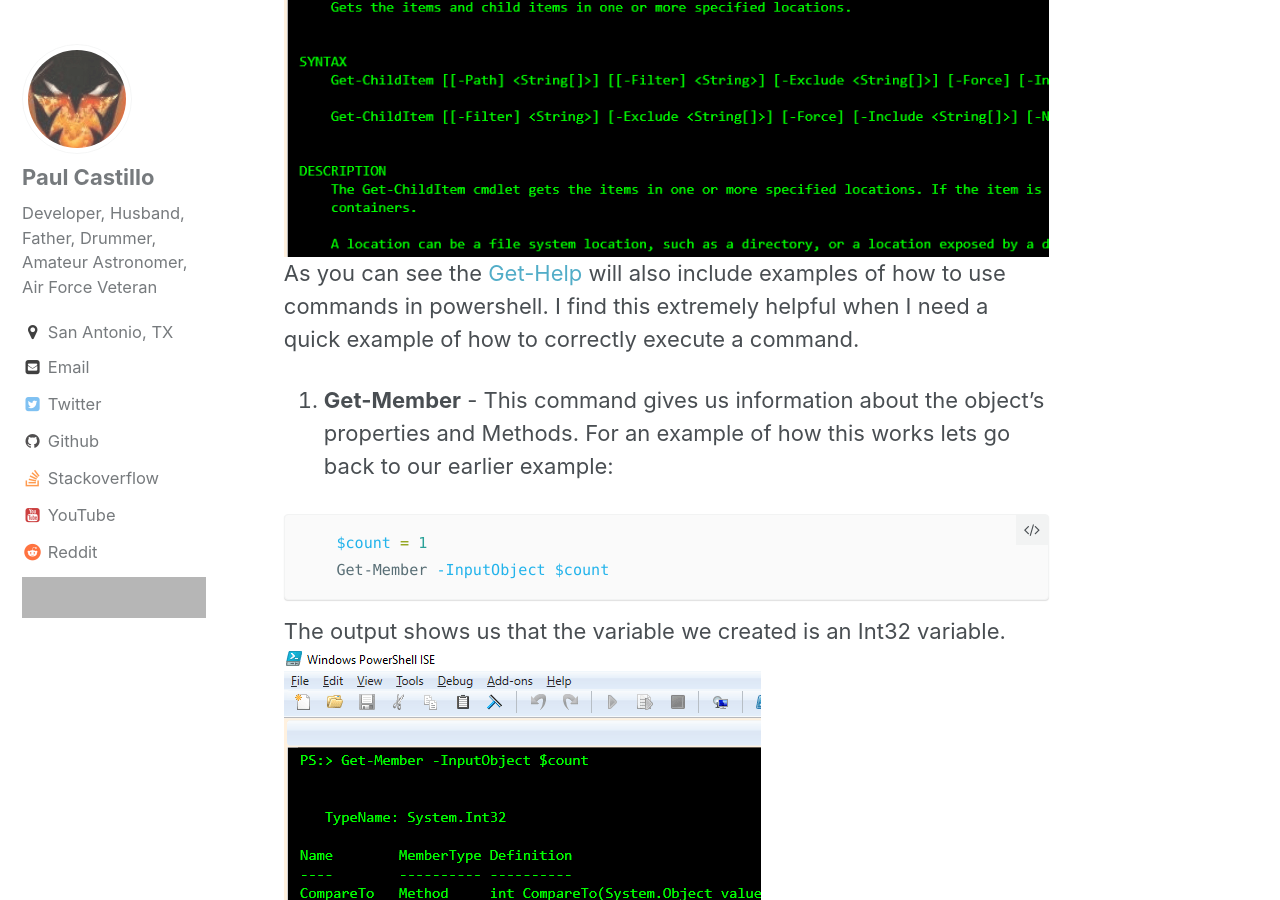
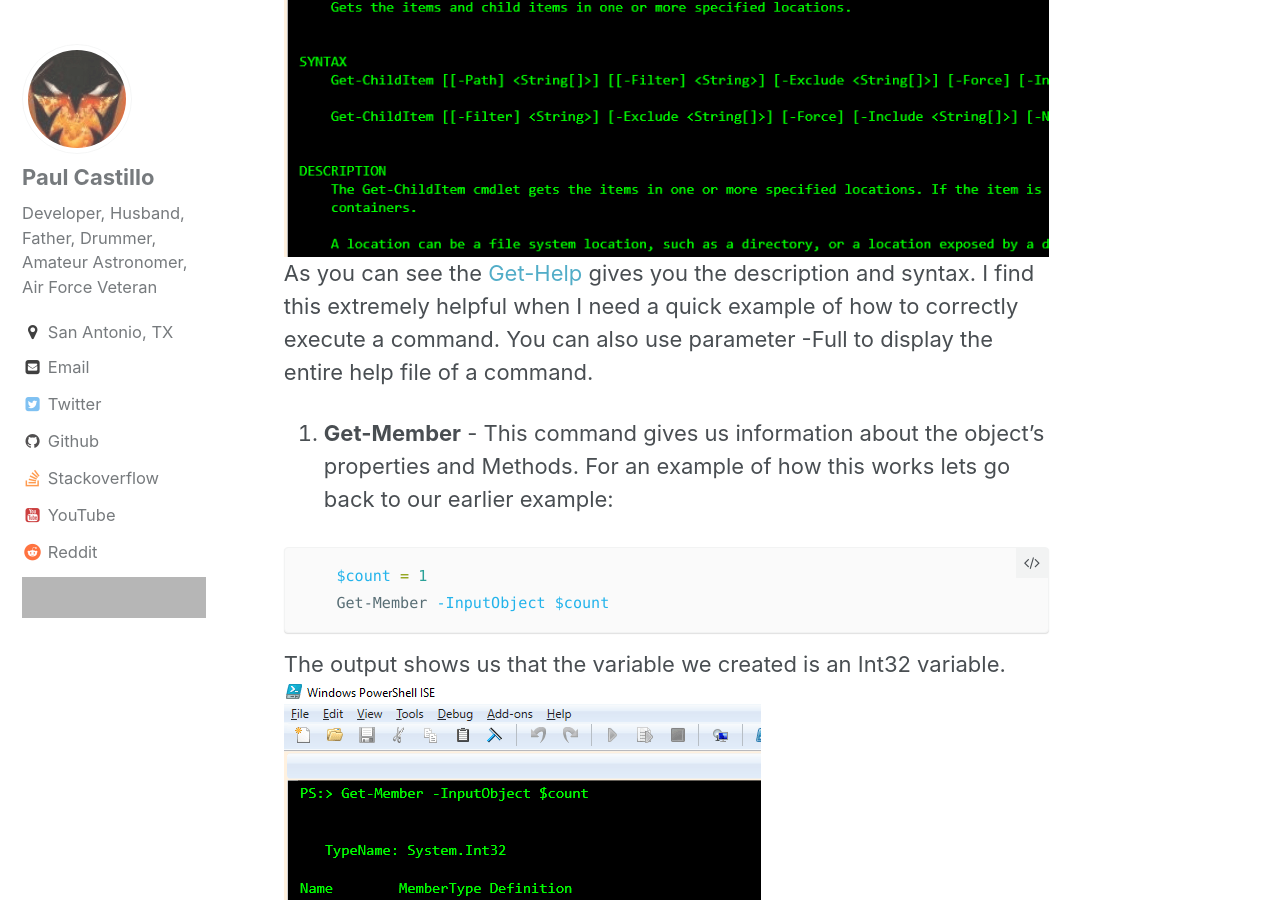
Before and after one commit to pcast01/pcast01.github.io, a Jekyll site: the page built from _posts/2016-11-06-get-started-with-Powershell.md, in a window 1280 px wide and 900 px high, scrolled down 7745 px. Built offline with Jekyll 4.4.1, drawn with Linux system fonts in a browser that asks for light colours; comment, search, counter and statistics services are not loaded; grey boxes are pictures that could not be loaded.

Commit message:
Fixed get-help caption.

```diff
--- a/_posts/2016-11-06-get-started-with-Powershell.md
+++ b/_posts/2016-11-06-get-started-with-Powershell.md
@@ -69,7 +69,7 @@ Once in your profile file you can add powershell code to run every time you firs
 
 This allows me to select a drive or location and navigate there quickly. Such as this one called desktop and it takes me directly to my desktop.
 {% highlight Powershell %}
-       cd desktop
+       cd desktop:
 {% endhighlight %}
 
 ## Basic Syntax
@@ -150,7 +150,7 @@ Or you can lookup a specific command like this gci which is an alias for [Get-Ch
        Get-Help gci
 {% endhighlight %}
 ![Get-Help GCI]({{ site.url }}/assets/images/get_helpGCI-min.png)
-As you can see the [Get-Help](http://ss64.com/ps/get-help.html) will also include examples of how to use commands in powershell. I find this extremely helpful when I need a quick example of how to correctly execute a command.
+As you can see the [Get-Help](http://ss64.com/ps/get-help.html) gives you the description and syntax. I find this extremely helpful when I need a quick example of how to correctly execute a command. You can also use parameter -Full to display the entire help file of a command.
 
 3. __Get-Member__ - This command gives us information about the object's properties and Methods.
 For an example of how this works lets go back to our earlier example:
```
